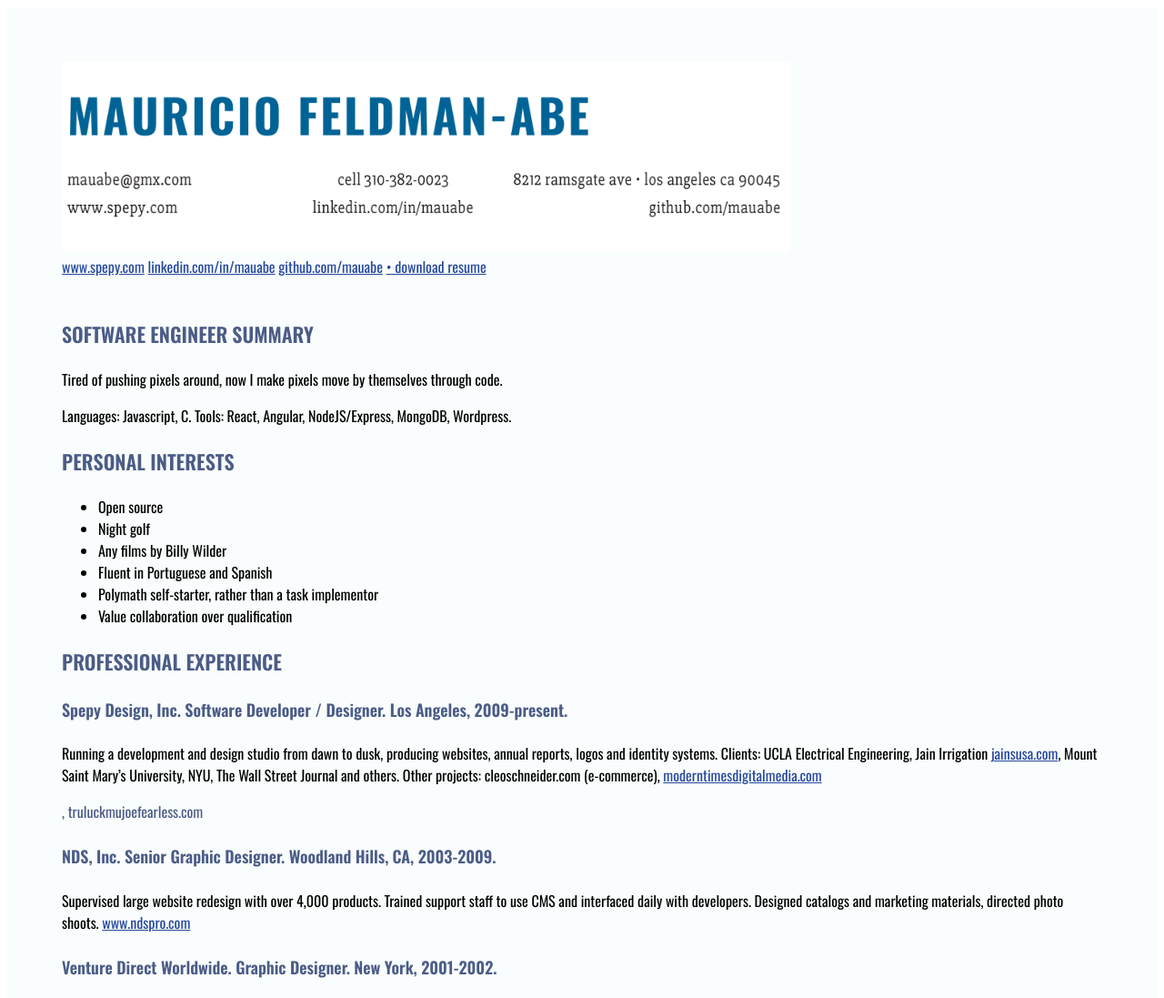
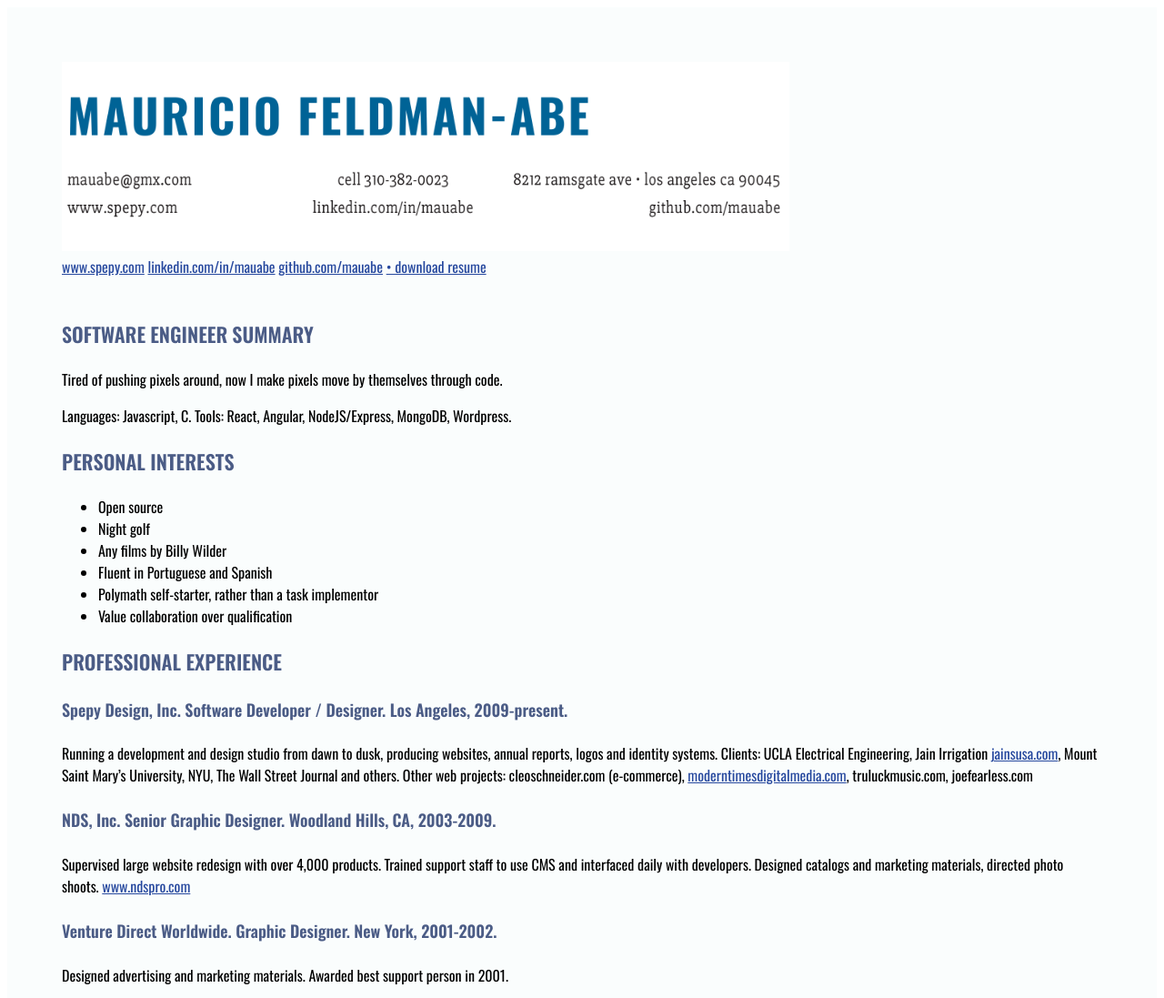
Before and after one commit to mauabe/resume, a plain HTML site: page index.html in a window 1280 px wide. Shown: the top 1097 px of the page at 91% size. Drawn offline with nearby package versions, Linux system fonts and the light colour scheme.

Commit message:
fixed web projects paragraph

```diff
--- a/index.html
+++ b/index.html
@@ -43,7 +43,7 @@
 
     <h3>PROFESSIONAL EXPERIENCE</h3>
     <h4>Spepy Design, Inc. 	 Software Developer / Designer. Los Angeles, 2009-present. </h4>
-    <p>Running a development and design studio from dawn to dusk, producing websites, annual reports, logos and identity ­systems. Clients: UCLA Electrical Engineering, Jain Irrigation <a href="https://jainsusa.com/" target="_blank">jainsusa.com</a>, Mount Saint Mary’s University, NYU, The Wall Street Journal and others. Other projects: cleoschneider.com (e-commerce), <a href="http:"http://moderntimesdigitalmedia.com" target="_blank">moderntimesdigitalmedia.com</a></p>, truluckmujoefearless.com
+    <p>Running a development and design studio from dawn to dusk, producing websites, annual reports, logos and identity ­systems. Clients: UCLA Electrical Engineering, Jain Irrigation <a href="https://jainsusa.com/" target="_blank">jainsusa.com</a>, Mount Saint Mary’s University, NYU, The Wall Street Journal and others. Other web projects: cleoschneider.com (e-commerce), <a href="http:"http://moderntimesdigitalmedia.com" target="_blank">moderntimesdigitalmedia.com</a>, truluckmusic.com,  joefearless.com </p>
 
     <h4>NDS, Inc. 	Senior Graphic Designer. Woodland Hills, CA, 2003-2009.</h4>
     <p>Supervised large website redesign with over 4,000 products. Trained support staff to use CMS and interfaced daily with developers. Designed catalogs and marketing materials, directed photo shoots. <a href="http://ndspro.com" target="_blank">www.ndspro.com</a></p>
```
